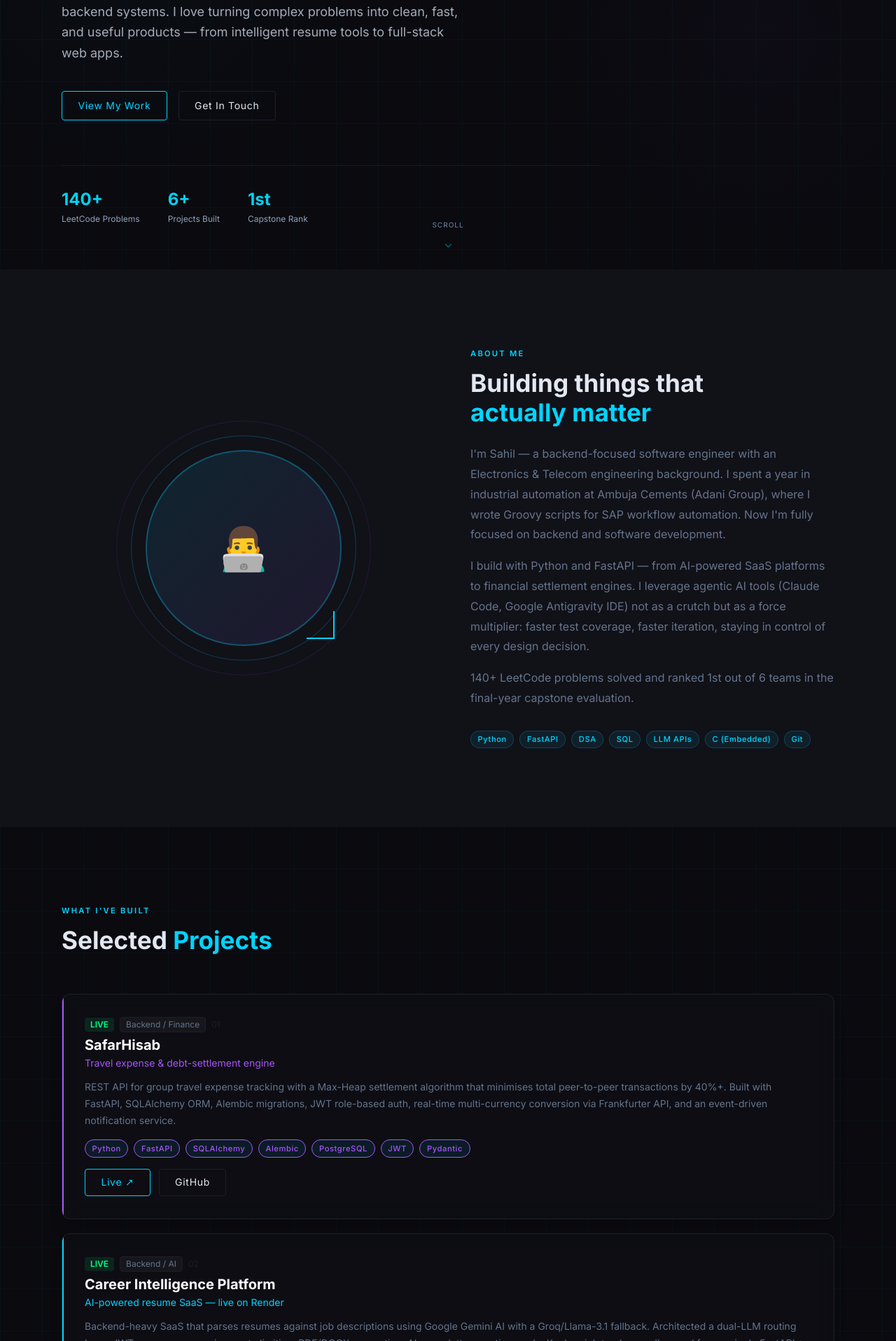
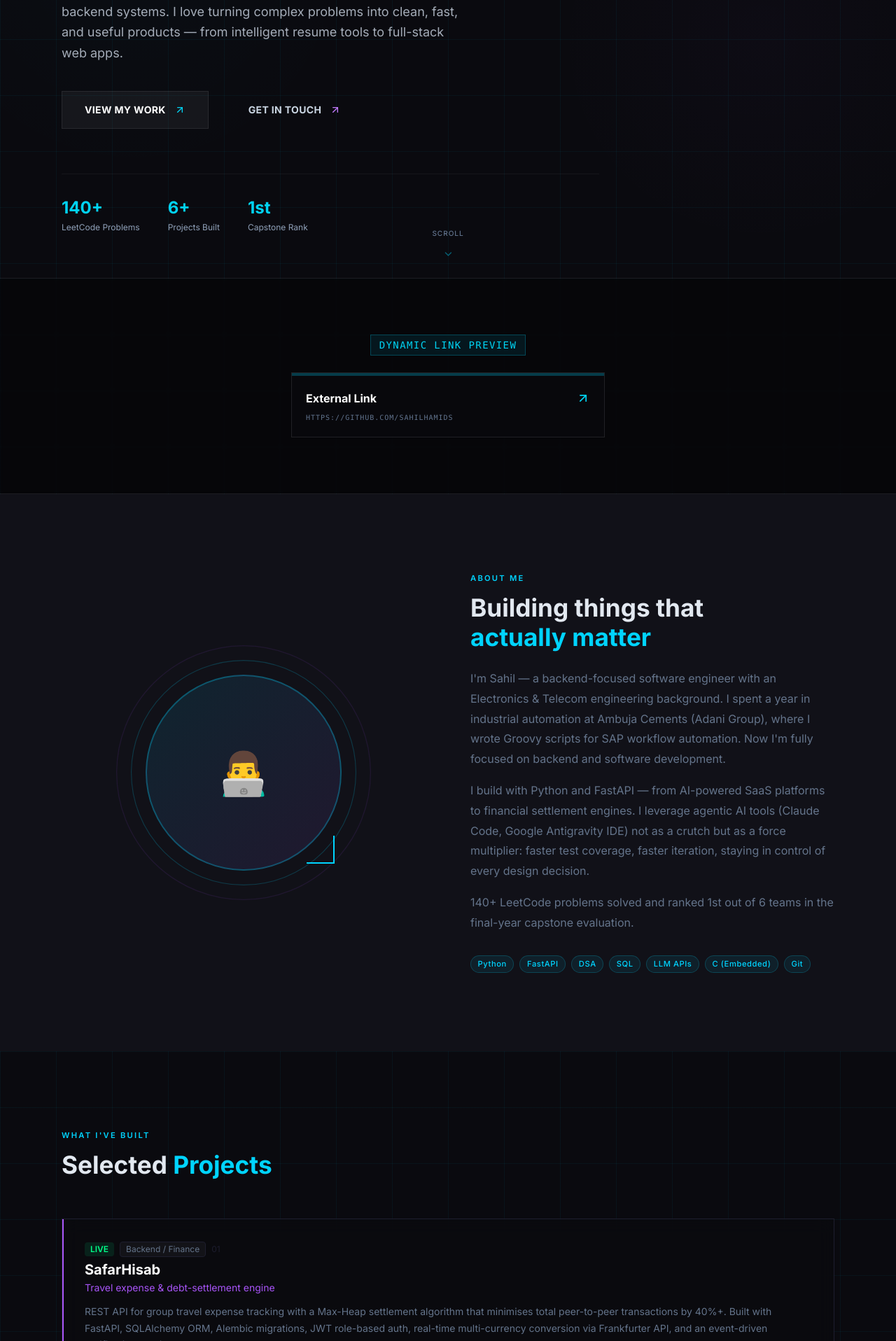
Before and after one commit to Sahilhamids/PORTFOLIO, a Next.js app: page / in a window 1280 px wide. Shown: the part 424-2340 px from the top of the page at 70% size. Built offline with nearby package versions, Linux system fonts and the light colour scheme; no server answers.

Commit message:
feat: implement neon brutalism theme and server-side link preview

```diff
--- a/app/components/Hero.tsx
+++ b/app/components/Hero.tsx
@@ -1,7 +1,7 @@
 "use client";
 import { useEffect, useState } from "react";
 import { motion, AnimatePresence, Variants } from "framer-motion";
-import { ChevronDown } from "lucide-react";
+import { ChevronDown, ArrowUpRight } from "lucide-react";
 
 const roles = ["Backend Engineer", "Python Developer", "API Builder", "AI-Augmented Developer"];
 
@@ -29,7 +29,7 @@ export default function Hero() {
   };
 
   return (
-    <section id="hero" className="relative min-h-screen flex items-center grid-bg overflow-hidden">
+    <section id="hero" className="relative min-h-screen flex items-center grid-bg overflow-hidden brutal-border-b">
       {/* Ambient glow blobs */}
       <motion.div
         animate={{
@@ -106,12 +106,20 @@ export default function Hero() {
             from intelligent resume tools to full-stack web apps.
           </motion.p>
 
-          <motion.div variants={itemVariants} className="flex flex-wrap gap-4">
-            <a href="#projects" className="btn-primary group relative overflow-hidden bg-cyan-500/10 hover:bg-cyan-500/20 text-cyan-400 border border-cyan-500/30 px-6 py-3 transition-all rounded-md">
-              View My Work
+          <motion.div variants={itemVariants} className="flex flex-wrap gap-6 mt-4">
+            <a href="#projects" className="group flex items-center gap-3 bg-white/5 hover:bg-white/10 text-white border brutal-border px-8 py-4 transition-all">
+              <span className="font-bold tracking-wide uppercase text-sm">View My Work</span>
+              <div className="overflow-hidden relative w-4 h-4 text-cyan-400">
+                 <ArrowUpRight className="w-4 h-4 absolute group-hover:translate-x-4 group-hover:-translate-y-4 transition-transform duration-300 ease-in-out" />
+                 <ArrowUpRight className="w-4 h-4 absolute -translate-x-4 translate-y-4 group-hover:translate-x-0 group-hover:translate-y-0 transition-transform duration-300 ease-in-out" />
+              </div>
             </a>
-            <a href="#contact" className="btn-ghost px-6 py-3 border border-slate-700/50 hover:border-slate-500 text-slate-300 transition-all rounded-md">
-              Get In Touch
+            <a href="#contact" className="group flex items-center gap-3 px-8 py-4 border border-transparent hover:border-white/10 text-slate-300 hover:text-white transition-all">
+              <span className="font-bold tracking-wide uppercase text-sm">Get In Touch</span>
+              <div className="overflow-hidden relative w-4 h-4 text-purple-400">
+                 <ArrowUpRight className="w-4 h-4 absolute group-hover:translate-x-4 group-hover:-translate-y-4 transition-transform duration-300 ease-in-out" />
+                 <ArrowUpRight className="w-4 h-4 absolute -translate-x-4 translate-y-4 group-hover:translate-x-0 group-hover:translate-y-0 transition-transform duration-300 ease-in-out" />
+              </div>
             </a>
           </motion.div>
 
--- /dev/null
+++ b/app/components/LinkPreview.tsx
@@ -0,0 +1,72 @@
+import * as cheerio from 'cheerio';
+import { ArrowUpRight } from 'lucide-react';
+
+interface LinkPreviewProps {
+  url: string;
+}
+
+export default async function LinkPreview({ url }: LinkPreviewProps) {
+  let metadata = {
+    title: '',
+    description: '',
+    image: '',
+    domain: '',
+  };
+
+  try {
+    metadata.domain = new URL(url).hostname;
+    const res = await fetch(url, { next: { revalidate: 3600 } });
+    if (res.ok) {
+      const html = await res.text();
+      const $ = cheerio.load(html);
+
+      metadata.title = $('meta[property="og:title"]').attr('content') || $('title').text() || metadata.domain;
+      metadata.description = $('meta[property="og:description"]').attr('content') || $('meta[name="description"]').attr('content') || '';
+      metadata.image = $('meta[property="og:image"]').attr('content') || '';
+    }
+  } catch (error) {
+    console.error('Failed to fetch link preview metadata for:', url);
+    metadata.domain = url;
+  }
+
+  return (
+    <a
+      href={url}
+      target="_blank"
+      rel="noopener noreferrer"
+      className="group block overflow-hidden bg-[#0a0a0f]/60 backdrop-blur-md border border-white/10 hover:border-cyan-500/50 relative max-w-md w-full transition-all duration-300"
+    >
+      <div className="absolute inset-0 bg-gradient-to-br from-cyan-500/5 to-purple-500/5 opacity-0 group-hover:opacity-100 transition-opacity duration-300" />
+
+      {metadata.image ? (
+        <div className="relative h-40 w-full overflow-hidden border-b border-white/10 bg-black/50">
+          {/* eslint-disable-next-line @next/next/no-img-element */}
+          <img
+            src={metadata.image}
+            alt={metadata.title}
+            className="w-full h-full object-cover group-hover:scale-105 transition-transform duration-700 ease-out"
+          />
+        </div>
+      ) : (
+        <div className="h-1 w-full bg-cyan-500/30" />
+      )}
+
+      <div className="p-5 relative z-10">
+        <h4 className="font-bold text-white mb-2 line-clamp-1 group-hover:text-cyan-400 transition-colors flex items-center justify-between">
+          {metadata.title || "External Link"}
+          <div className="overflow-hidden relative w-5 h-5 text-cyan-400 ml-2 flex-shrink-0">
+             {/* Brutalist Diagonal Arrow Animation */}
+             <ArrowUpRight className="w-5 h-5 absolute group-hover:translate-x-5 group-hover:-translate-y-5 transition-transform duration-300 ease-in-out" />
+             <ArrowUpRight className="w-5 h-5 absolute -translate-x-5 translate-y-5 group-hover:translate-x-0 group-hover:translate-y-0 transition-transform duration-300 ease-in-out" />
+          </div>
+        </h4>
+        {metadata.description && (
+          <p className="text-sm text-slate-400 line-clamp-2 mb-4 leading-relaxed">{metadata.description}</p>
+        )}
+        <div className="text-[10px] uppercase tracking-widest text-slate-500 font-mono">
+          {metadata.domain}
+        </div>
+      </div>
+    </a>
+  );
+}
--- a/app/components/Navbar.tsx
+++ b/app/components/Navbar.tsx
@@ -38,7 +38,7 @@ export default function Navbar() {
       initial={{ y: -100 }}
       animate={{ y: 0 }}
       transition={{ duration: 0.6, ease: [0.16, 1, 0.3, 1] }}
-      className={`fixed top-0 left-0 right-0 z-50 transition-colors duration-300 ${scrolled ? 'bg-[#050508]/80 backdrop-blur-md border-b border-white/5 shadow-lg' : 'bg-transparent border-b border-transparent'}`}
+      className={`fixed top-0 left-0 right-0 z-50 transition-colors duration-300 ${scrolled ? 'bg-[#050508]/80 backdrop-blur-md brutal-border-b shadow-lg' : 'bg-transparent border-b border-transparent'}`}
     >
       <div className="max-w-6xl mx-auto px-6 flex items-center justify-between h-16">
         <a href="#hero" className="text-white font-bold tracking-widest text-sm hover:text-cyan-400 transition-colors" style={{ letterSpacing: "0.2em" }}>
--- a/app/components/Projects.tsx
+++ b/app/components/Projects.tsx
@@ -1,5 +1,6 @@
 "use client";
-import { motion } from "framer-motion";interface Project {
+import { motion } from "framer-motion";
+import { ArrowUpRight } from "lucide-react";interface Project {
   name: string;
   tagline: string;
   description: string;
@@ -93,7 +94,7 @@ const badgeColors: Record<string, { bg: string; color: string }> = {
 
 export default function Projects() {
   return (
-    <section id="projects" className="py-28 grid-bg">
+    <section id="projects" className="py-28 grid-bg brutal-border-b">
       <div className="max-w-6xl mx-auto px-6">
         <div className="mb-14">
           <p className="section-label mb-3">What I&apos;ve Built</p>
@@ -111,8 +112,8 @@ export default function Projects() {
               transition={{ duration: 0.6, delay: i * 0.1 }}
               whileHover={{ y: -4, scale: 1.005 }}
               key={p.name}
-              className="card-glow rounded-xl relative overflow-hidden backdrop-blur-md transition-all shadow-xl"
-              style={{ background: "rgba(15, 15, 22, 0.7)", border: "1px solid rgba(255, 255, 255, 0.08)" }}
+              className="group card-glow brutal-border relative overflow-hidden backdrop-blur-md transition-all hover-lift"
+              style={{ background: "rgba(10, 10, 15, 0.7)" }}
             >
               {/* accent bar */}
               <div className="absolute left-0 top-0 bottom-0 w-0.5" style={{ background: p.accent }} />
@@ -151,14 +152,22 @@ export default function Projects() {
                     ))}
                   </div>
 
-                  <div className="flex gap-3">
+                  <div className="flex gap-4 mt-2">
                     {"live" in p.links && p.links.live && (
-                      <a href={p.links.live as string} target="_blank" rel="noopener noreferrer" className="btn-primary text-xs">
-                        Live ↗
+                      <a href={p.links.live as string} target="_blank" rel="noopener noreferrer" className="group/link flex items-center gap-1.5 text-xs font-semibold uppercase tracking-wider text-white hover:text-cyan-400 transition-colors">
+                        Live
+                        <div className="overflow-hidden relative w-3 h-3 text-cyan-400">
+                           <ArrowUpRight className="w-3 h-3 absolute group-hover/link:translate-x-3 group-hover/link:-translate-y-3 transition-transform duration-300" />
+                           <ArrowUpRight className="w-3 h-3 absolute -translate-x-3 translate-y-3 group-hover/link:translate-x-0 group-hover/link:translate-y-0 transition-transform duration-300" />
+                        </div>
                       </a>
                     )}
-                    <a href={p.links.github} target="_blank" rel="noopener noreferrer" className="btn-ghost text-xs">
+                    <a href={p.links.github} target="_blank" rel="noopener noreferrer" className="group/link flex items-center gap-1.5 text-xs font-semibold uppercase tracking-wider text-slate-400 hover:text-white transition-colors">
                       GitHub
+                      <div className="overflow-hidden relative w-3 h-3 text-slate-300">
+                         <ArrowUpRight className="w-3 h-3 absolute group-hover/link:translate-x-3 group-hover/link:-translate-y-3 transition-transform duration-300" />
+                         <ArrowUpRight className="w-3 h-3 absolute -translate-x-3 translate-y-3 group-hover/link:translate-x-0 group-hover/link:translate-y-0 transition-transform duration-300" />
+                      </div>
                     </a>
                   </div>
                 </div>
--- a/app/globals.css
+++ b/app/globals.css
@@ -35,9 +35,27 @@ body {
 
 .grid-bg {
   background-image:
-    linear-gradient(rgba(0, 212, 255, 0.03) 1px, transparent 1px),
-    linear-gradient(90deg, rgba(0, 212, 255, 0.03) 1px, transparent 1px);
-  background-size: 60px 60px;
+    linear-gradient(rgba(0, 212, 255, 0.05) 1px, transparent 1px),
+    linear-gradient(90deg, rgba(0, 212, 255, 0.05) 1px, transparent 1px);
+  background-size: 80px 80px;
+}
+
+@layer utilities {
+  .brutal-border {
+    border: 1px solid rgba(255, 255, 255, 0.08);
+  }
+
+  .brutal-border-b {
+    border-bottom: 1px solid rgba(255, 255, 255, 0.08);
+  }
+
+  .hover-lift {
+    transition: transform 0.2s cubic-bezier(0.16, 1, 0.3, 1), box-shadow 0.2s ease;
+  }
+  .hover-lift:hover {
+    transform: translateY(-4px);
+    box-shadow: 0 10px 40px -10px rgba(0, 212, 255, 0.15);
+  }
 }
 
 .glow-text { text-shadow: 0 0 30px rgba(0, 212, 255, 0.4); }
--- a/app/page.tsx
+++ b/app/page.tsx
@@ -1,5 +1,6 @@
 import Navbar from "./components/Navbar";
 import Hero from "./components/Hero";
+import LinkPreview from "./components/LinkPreview";
 import About from "./components/About";
 import Projects from "./components/Projects";
 import Skills from "./components/Skills";
@@ -12,8 +13,18 @@ export default function Home() {
   return (
     <>
       <Navbar />
-      <main>
+      <main className="brutal-border-x border-white/10 max-w-7xl mx-auto">
         <Hero />
+
+        {/* Link Preview Demo Section */}
+        <section className="py-20 border-b brutal-border-b px-6 grid-bg relative overflow-hidden">
+          <div className="absolute inset-0 bg-black/40 backdrop-blur-[2px]" />
+          <div className="max-w-6xl mx-auto relative z-10 flex flex-col items-center">
+             <p className="text-cyan-400 font-mono text-sm uppercase tracking-widest mb-6 border border-cyan-500/30 px-3 py-1 bg-cyan-500/10">Dynamic Link Preview</p>
+             <LinkPreview url="https://github.com/Sahilhamids" />
+          </div>
+        </section>
+
         <About />
         <Projects />
         <Skills />
--- a/package.json
+++ b/package.json
@@ -9,6 +9,7 @@
     "lint": "eslint"
   },
   "dependencies": {
+    "cheerio": "^1.2.0",
     "framer-motion": "^12.42.2",
     "lucide-react": "^1.23.0",
     "next": "16.2.9",
```
Also changed, not shown: 1 other file (tests, documents, lock files or other folders).
